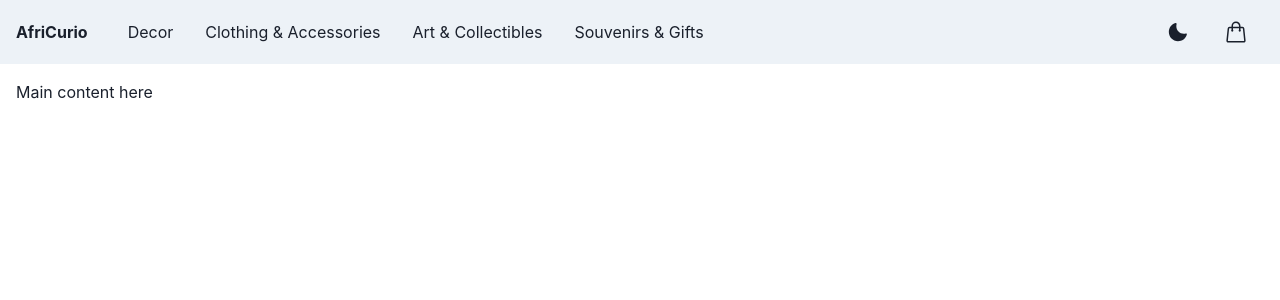
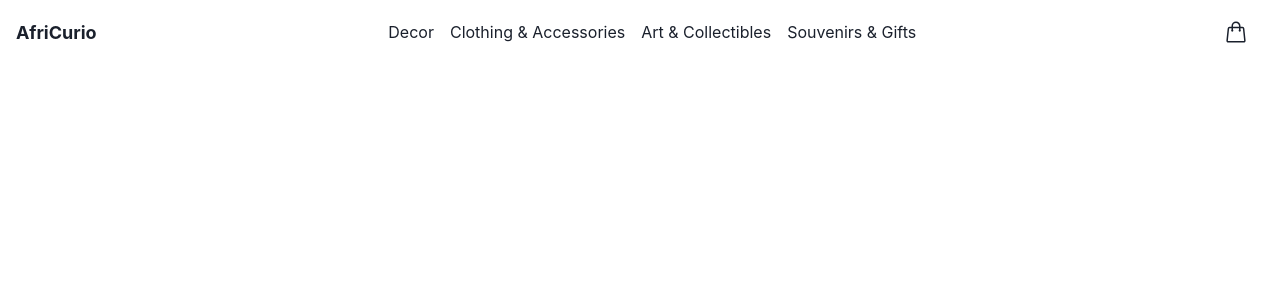
Before and after one commit to kafwe/africurio, a Next.js app: page / in a window 1280 px wide. Shown: the top 300 px of the page. Built offline with nearby package versions, Linux system fonts and the light colour scheme.

Commit message:
Add Default Layout

```diff
--- /dev/null
+++ b/components/Layout.js
@@ -0,0 +1,18 @@
+import { Inter } from 'next/font/google'
+import Navbar from '../components/Navbar'
+import {
+  Box,
+} from '@chakra-ui/react';
+
+const inter = Inter({ subsets: ['latin'] })
+
+export default function Layout({ children }) {
+  return (
+    <>
+      <Navbar />
+      <Box>
+        {children}
+      </Box>
+    </>
+  )
+}
--- a/components/Navbar.js
+++ b/components/Navbar.js
@@ -1,4 +1,5 @@
 import {
+  Center,
   Box,
   Flex,
   HStack,
@@ -11,7 +12,7 @@ import {
   Stack,
   Icon
 } from '@chakra-ui/react';
-import { HamburgerIcon, CloseIcon, MoonIcon, SunIcon } from '@chakra-ui/icons';
+import { HamburgerIcon, CloseIcon } from '@chakra-ui/icons';
 import { ShoppingBagIcon } from '@heroicons/react/24/outline';
 import NextLink from 'next/link';
 
@@ -23,7 +24,7 @@ const NavLink = ({ href, children }) => (
     rounded={'md'}
     _hover={{
       textDecoration: 'none',
-      bg: useColorModeValue('gray.200', 'gray.700'),
+      bg: useColorModeValue('orange.100', 'orange.600'),
     }}
     href={href}>
     {children}
@@ -31,14 +32,18 @@ const NavLink = ({ href, children }) => (
 );
 
 export default function withAction() {
-  const { colorMode, toggleColorMode } = useColorMode();
   const { isOpen, onOpen, onClose } = useDisclosure();
 
   return (
     <>
-      <Box bg={useColorModeValue('gray.100', 'gray.900')} px={4}>
+      <Box bg={'white'} px={4}>
         <Flex h={16} alignItems={'center'} justifyContent={'space-between'}>
           <IconButton
+            variant={'ghost'}
+            _hover={{
+              textDecoration: 'none',
+              bg: 'orange.100',
+            }}
             size={'md'}
             icon={isOpen ? <CloseIcon /> : <HamburgerIcon />}
             aria-label={'Open Menu'}
@@ -46,23 +51,28 @@ export default function withAction() {
             onClick={isOpen ? onClose : onOpen}
           />
           <HStack spacing={8} alignItems={'center'}>
-            <Box  fontWeight={'bold'}>AfriCurio</Box>
-            <HStack
+            <Box fontWeight={'bold'} fontSize={'large'}>AfriCurio</Box>
+          </HStack>
+
+          <Center
               as={'nav'}
-              spacing={4}
+              spacing={8}
               display={{ base: 'none', md: 'flex' }}>
               <NavLink href={'#'}>Decor</NavLink>
               <NavLink href={'#'}>Clothing & Accessories</NavLink>
               <NavLink href={'#'}>Art & Collectibles</NavLink>
               <NavLink href={'#'}>Souvenirs & Gifts</NavLink>
 
-            </HStack>
-          </HStack>
+            </Center>
           <Flex alignItems={'center'}>
-            <Button onClick={toggleColorMode} mr={1}>
-                  {colorMode === 'light' ? <MoonIcon boxSize={5} /> : <SunIcon boxSize={5} />}
-            </Button>
-            <Button>
+
+            <Button
+                variant={'ghost'}
+               _hover={{
+                textDecoration: 'none',
+                bg: 'orange.100',
+              }}
+            >
 
               <Icon as={ShoppingBagIcon} boxSize={6} />
             </Button>
--- a/pages/_app.js
+++ b/pages/_app.js
@@ -1,10 +1,13 @@
 import '@/styles/globals.css'
 import { ChakraProvider } from '@chakra-ui/react'
+import Layout from '../components/Layout'
 
 export default function App({ Component, pageProps }) {
   return (
     <ChakraProvider>
-      <Component {...pageProps} />
+      <Layout>
+        <Component {...pageProps} />
+      </Layout>
     </ChakraProvider>
   )
 }
--- a/pages/index.js
+++ b/pages/index.js
@@ -1,17 +1,21 @@
 import Image from 'next/image'
 import { Inter } from 'next/font/google'
-import Navbar, { Nav } from '../components/Navbar'
-import {
-  Box,
-} from '@chakra-ui/react';
+
 
 const inter = Inter({ subsets: ['latin'] })
 
 export default function Home() {
   return (
     <>
-      <Navbar />
-      <Box p={4}>Main content here</Box>
+        <div>
+          <div className="mx-auto max-w-2xl px-4 py-16 sm:px-6 sm:py-24 lg:max-w-7xl lg:px-8">
+            <h2 className="sr-only">Products</h2>
+
+            <div className="grid grid-cols-1 gap-x-6 gap-y-10 sm:grid-cols-2 lg:grid-cols-3 xl:grid-cols-4 xl:gap-x-8">
+
+            </div>
+          </div>
+        </div>
     </>
   )
 }
```
